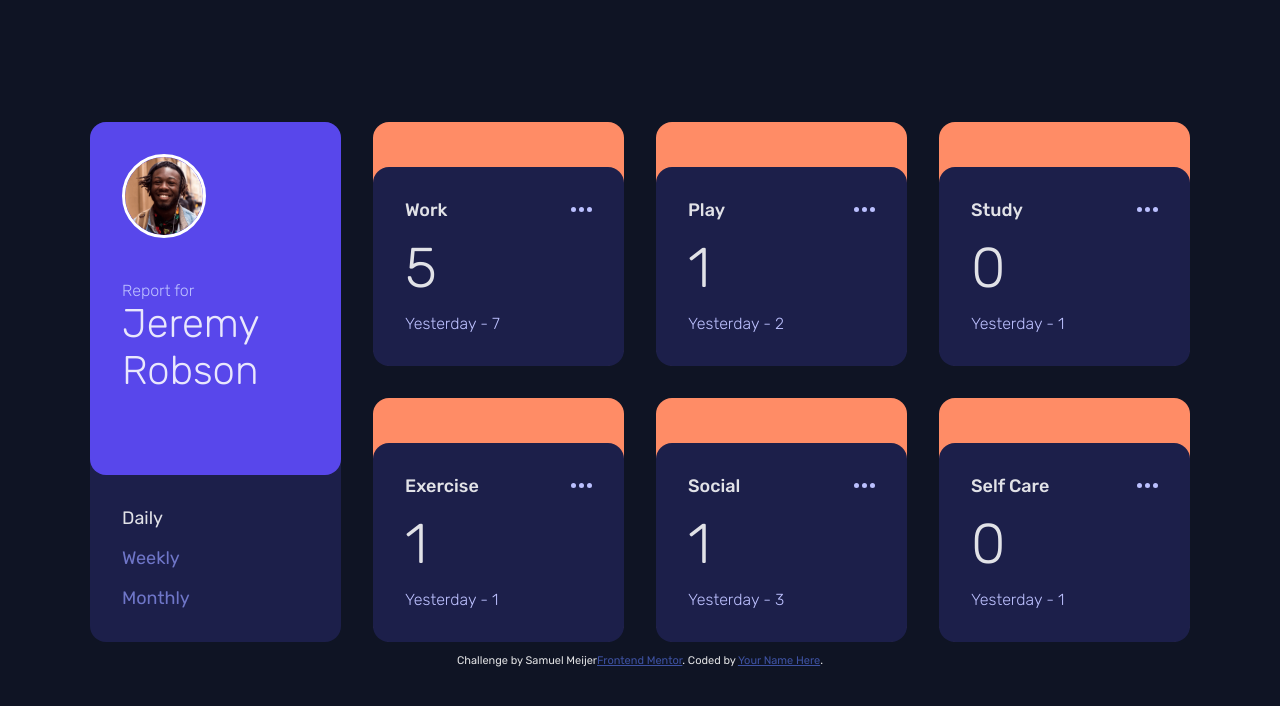
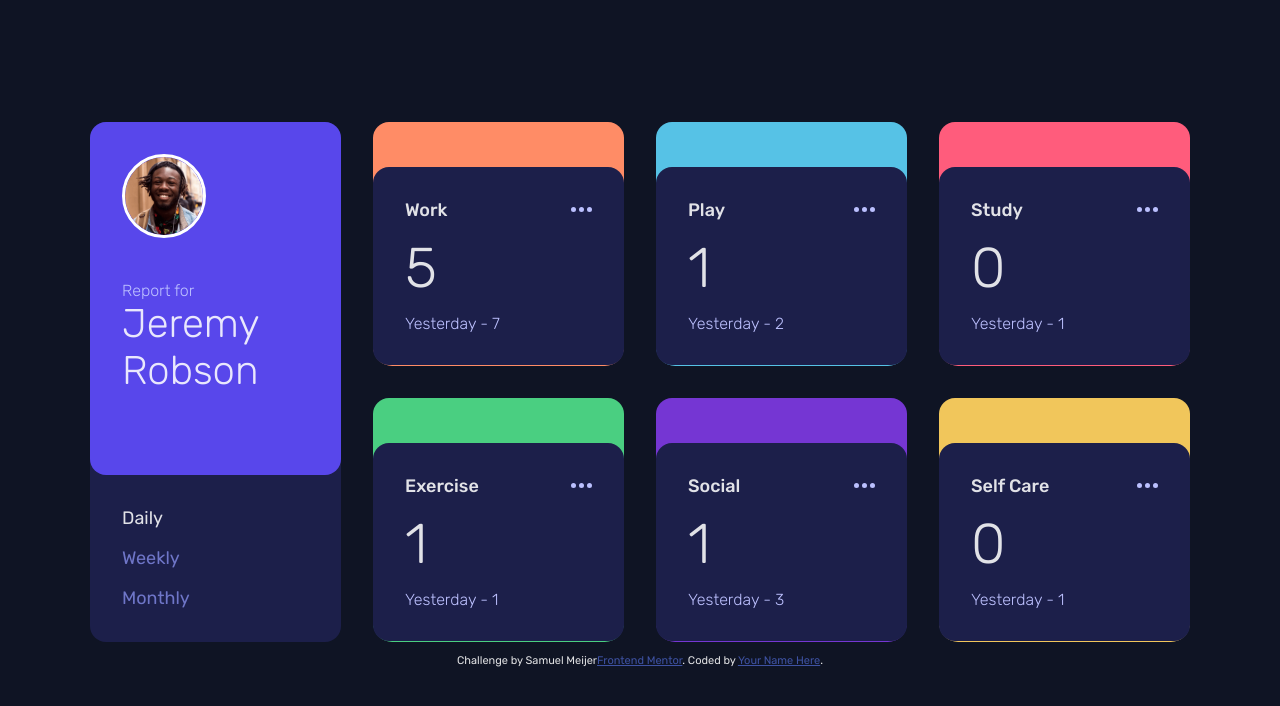
Before and after one commit to SamuelMeijer/fm-time-tracking-dashboard, a React (Vite) app: page / in a window 1280 px wide. Shown: the top 706 px of the page. Built offline with nearby package versions, Linux system fonts and the light colour scheme.

Commit message:
Adding dynamic background color based on category

```diff
--- a/src/components/CategoryContainer.jsx
+++ b/src/components/CategoryContainer.jsx
@@ -15,10 +15,33 @@ export default function CategoryContainer({ data, timeframe }) {
       textOutput = "Last Month";
       break;
   }
+
+  let categoryName = "";
+  switch (data.title) {
+    case "Work":
+      categoryName = "work";
+      break;
+    case "Play":
+      categoryName = "play";
+      break;
+    case "Study":
+      categoryName = "study";
+      break;
+    case "Exercise":
+      categoryName = "exercise";
+      break;
+    case "Social":
+      categoryName = "social";
+      break;
+    case "Self Care":
+      categoryName = "self-care";
+      break;
+  }
+
   return (
-    <div className={Styles.category}>
+    <div className={`${Styles.category} ${Styles[categoryName]}`}>
+      <div className={Styles.categoryHeader}></div>
       <div className={Styles.categoryDataContainer}>
-        {/* TODO: Make background dynamicly change based on category */}
         <div className={Styles.categoryDataContainerTitle}>
           <h2>{data.title}</h2>
           <img src="./assets/icon-ellipsis.svg" alt="Three dots" />
--- a/src/components/CategoryContainer.module.css
+++ b/src/components/CategoryContainer.module.css
@@ -7,10 +7,39 @@
   border-bottom-left-radius: 1.2rem;
   border-bottom-right-radius: 1.2rem;
 
-  /* TODO: Make dynamic and import icon */
-  background: var(--red-work);
+  display: flex;
+  flex-direction: column;
+}
 
-  display: flex;
+.work {
+  background-color: var(--red-work);
+}
+.play {
+  background-color: var(--blue-play);
+}
+.study {
+  background-color: var(--red-study);
+}
+.exercise {
+  background-color: var(--green-exercise);
+}
+.social {
+  background-color: var(--violet-social);
+}
+.self-care {
+  background-color: var(--orange-self-care);
+}
+
+.categoryHeader {
+  width: 100%;
+  height: 18.5%;
+
+  border-top-left-radius: 1rem;
+  border-top-right-radius: 1rem;
+
+  /* background-color: var(--red-work); */
+  background-repeat: no-repeat;
+  background-position: top -0.5rem right 1rem;
 }
 
 .categoryDataContainer {
@@ -26,6 +55,11 @@
 
   background: var(--blue-dark);
   align-self: flex-end;
+}
+
+.categoryDataContainer:hover {
+  cursor: pointer;
+  background: var(--blue-desaturated);
 }
 
 .categoryDataContainer h3 {
```
